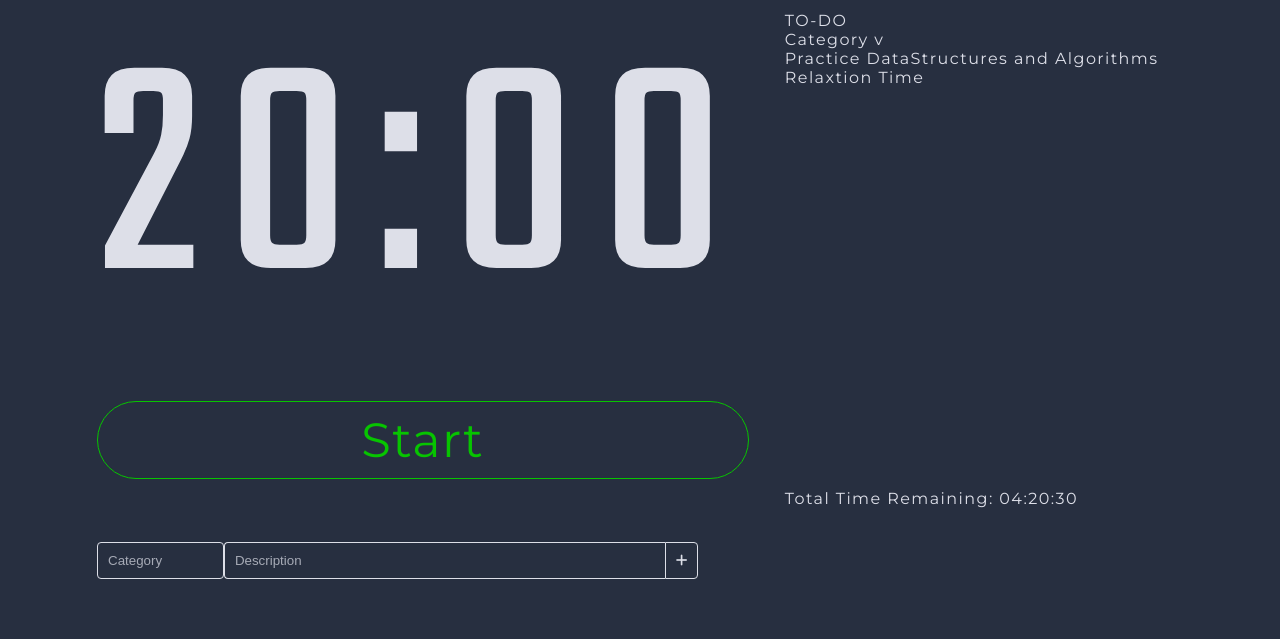
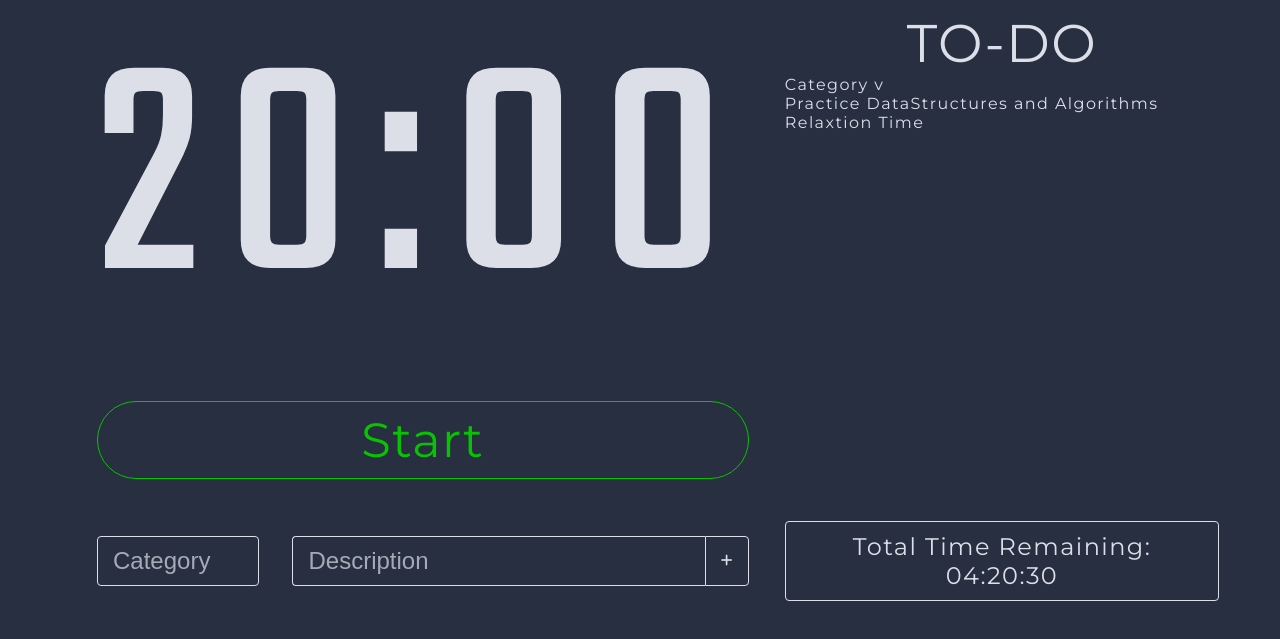
Before and after one commit to AustinVieth/Pomodoro-V2, a React app in the folder pomodoro-v2/: page / in a window 1280 px wide. Shown: the part 101-740 px from the top of the page. Built offline with nearby package versions, Linux system fonts and the light colour scheme.

Commit message:
correct formatting for TaskForm and Total Time Div

```diff
--- a/pomodoro-v2/src/components/App/App/App.js
+++ b/pomodoro-v2/src/components/App/App/App.js
@@ -58,8 +58,8 @@ const App = () => {
         <TaskForm />
       </div>
 
-      <div style={{ gridArea: "totaltime" }}>
-        Total Time Remaining: 04:20:30
+      <div style={{ gridArea: "totaltime", display: "grid" }}>
+        <div className="total-time">Total Time Remaining: 04:20:30</div>
       </div>
     </div>
   );
--- a/pomodoro-v2/src/components/App/App/app-styles.css
+++ b/pomodoro-v2/src/components/App/App/app-styles.css
@@ -26,3 +26,14 @@ body {
 li {
   list-style-type: none;
 }
+
+.total-time {
+  font-size: 1.5rem;
+  border: 1px solid var(--secondaryColor);
+  padding: 10px 15px;
+  text-align: center;
+  border-radius: 4px;
+  align-self: center;
+  justify-self: center;
+  height: fit-content;
+}
--- a/pomodoro-v2/src/components/TaskForm/taskForm.css
+++ b/pomodoro-v2/src/components/TaskForm/taskForm.css
@@ -8,7 +8,9 @@ form.taskform {
   background: transparent;
   border: 1px solid var(--secondaryColor);
   border-radius: 4px;
-  padding: 10px;
+  padding: 10px 15px;
+  font-size: 1.5rem;
+  color: var(--secondaryColor);
 }
 
 .taskform input::placeholder {
@@ -29,7 +31,8 @@ input.category {
 }
 
 .description-container {
-  width: 100%;
+  display: flex;
+  width: 70%;
   position: relative;
 }
 
@@ -37,11 +40,11 @@ input.description {
   justify-self: end;
   border-radius: 4px 0 0 4px;
   border-right: none;
-  width: 80%;
+  width: 90%;
 }
 
 .add-button {
-  width: auto;
+  width: 10%;
   padding: 10px;
   border-radius: 0 4px 4px 0;
   border: 1px solid var(--secondaryColor);
--- a/pomodoro-v2/src/components/TaskList/TaskList.js
+++ b/pomodoro-v2/src/components/TaskList/TaskList.js
@@ -1,4 +1,5 @@
 import React from "react";
+import "./taskList.css";
 
 //for testing
 const demoList = [
@@ -24,7 +25,7 @@ const TaskList = (props) => {
   };
 
   return (
-    <div>
+    <div className="task-list">
       <header>TO-DO</header>
       <div>Category v</div>
       <div className="List">{renderListContents(demoList)}</div>
--- /dev/null
+++ b/pomodoro-v2/src/components/TaskList/taskList.css
@@ -0,0 +1,4 @@
+header {
+  font-size: 3.3125rem;
+  text-align: center;
+}
```
